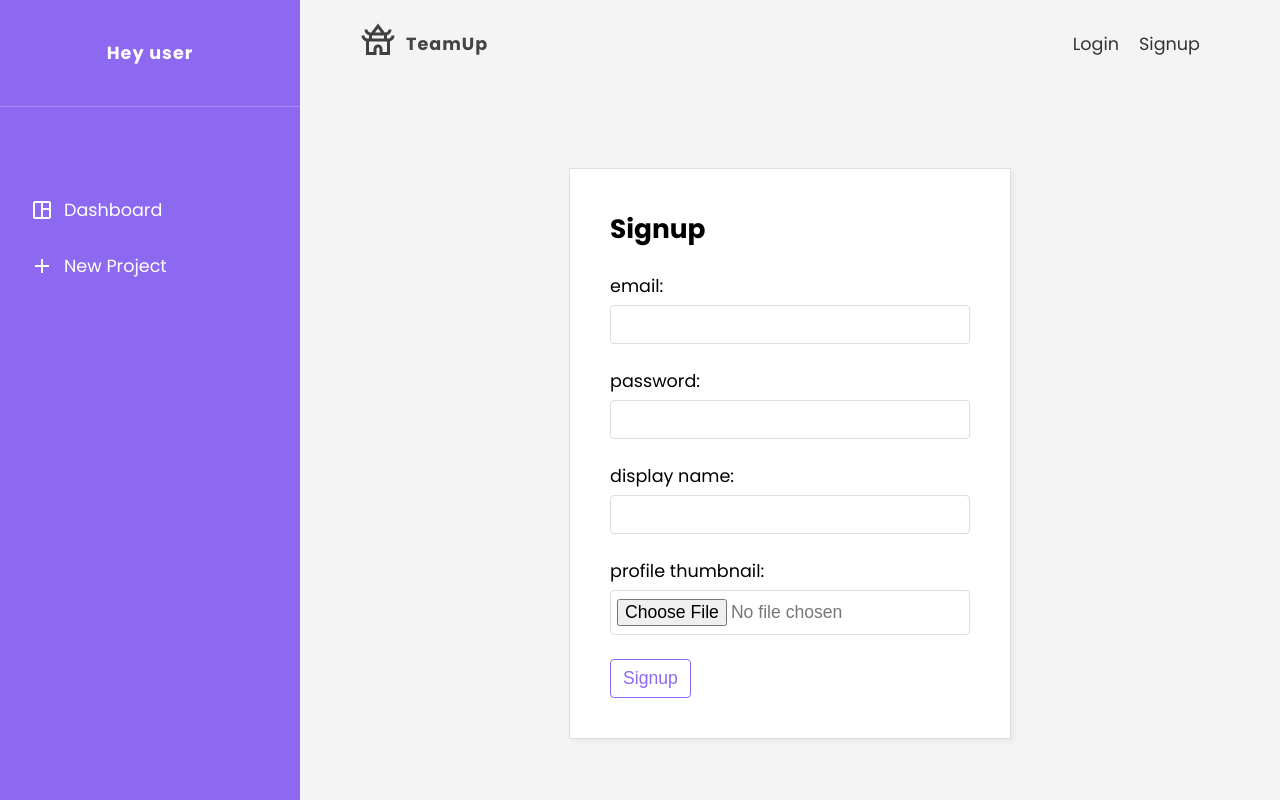
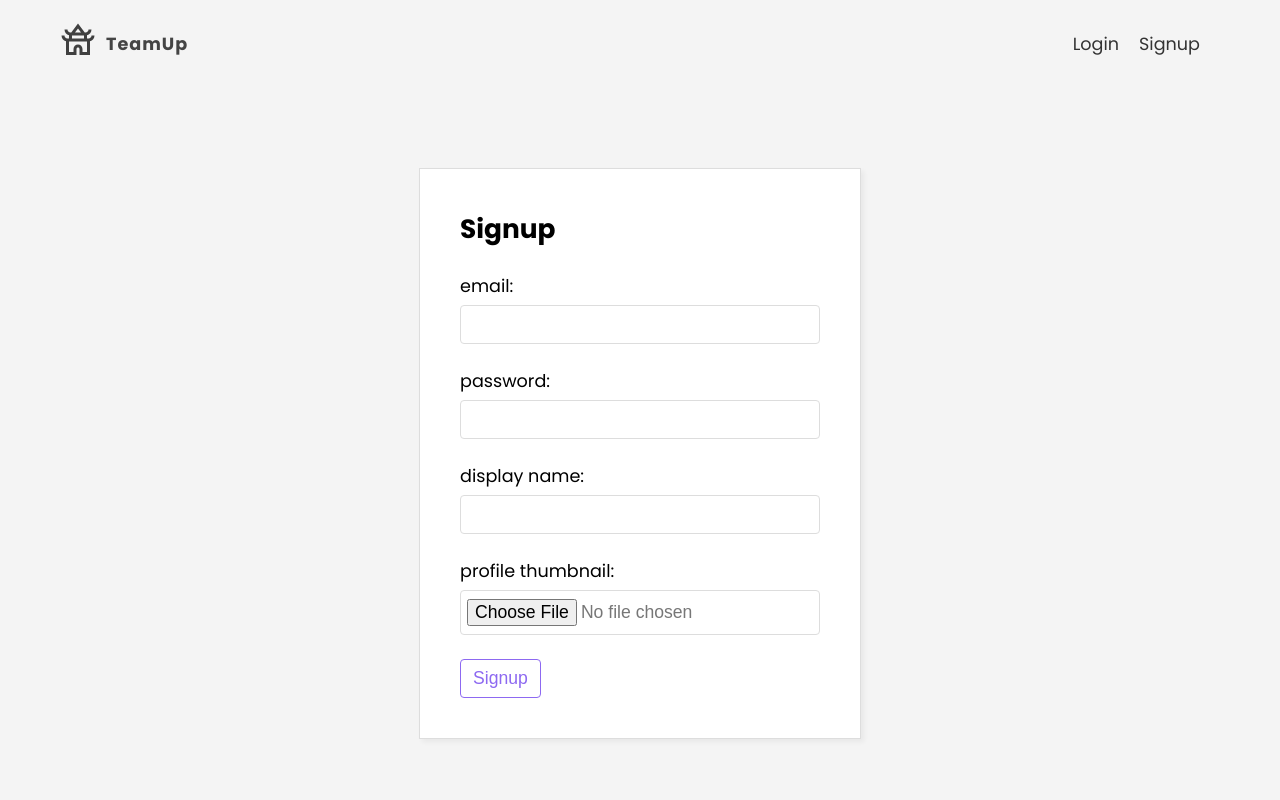
Before and after one commit to offiahchiaz/teamup, a React (Create React App) app: page /signup in a window 1280 px wide. Built offline with nearby package versions, Linux system fonts and the light colour scheme; no server answers.

Commit message:
Updated App and Sidebar components with user avatar

```diff
--- a/src/App.js
+++ b/src/App.js
@@ -18,7 +18,7 @@ function App() {
     <div className="App">
       { authIsReady && (
         <BrowserRouter>
-          <Sidebar />
+          {user && <Sidebar />}
           <div className="container">
             <Navbar />
             <Switch>
--- a/src/components/Sidebar.js
+++ b/src/components/Sidebar.js
@@ -1,16 +1,21 @@
 import { NavLink } from 'react-router-dom'
+import Avatar from './Avatar'
+import { useAuthContext } from '../hooks/useAuthContext'
 import DashboardIcon from '../assets/dashboard_icon.svg'
 import AddIcon from '../assets/add_icon.svg'
 import './Sidebar.css'
 
 
+
 export default function Sidebar() {
+  const { user } = useAuthContext()
+
   return (
     <div className='sidebar'>
       <div className="sidebar-content">
         <div className="user">
-          {/* avarter and username here later */}
-          <p>Hey user</p>
+          <Avatar src={user.photoURL} />
+          <p>Hey { user.displayName }</p>
         </div>
         <nav className="links">
           <ul>
```
